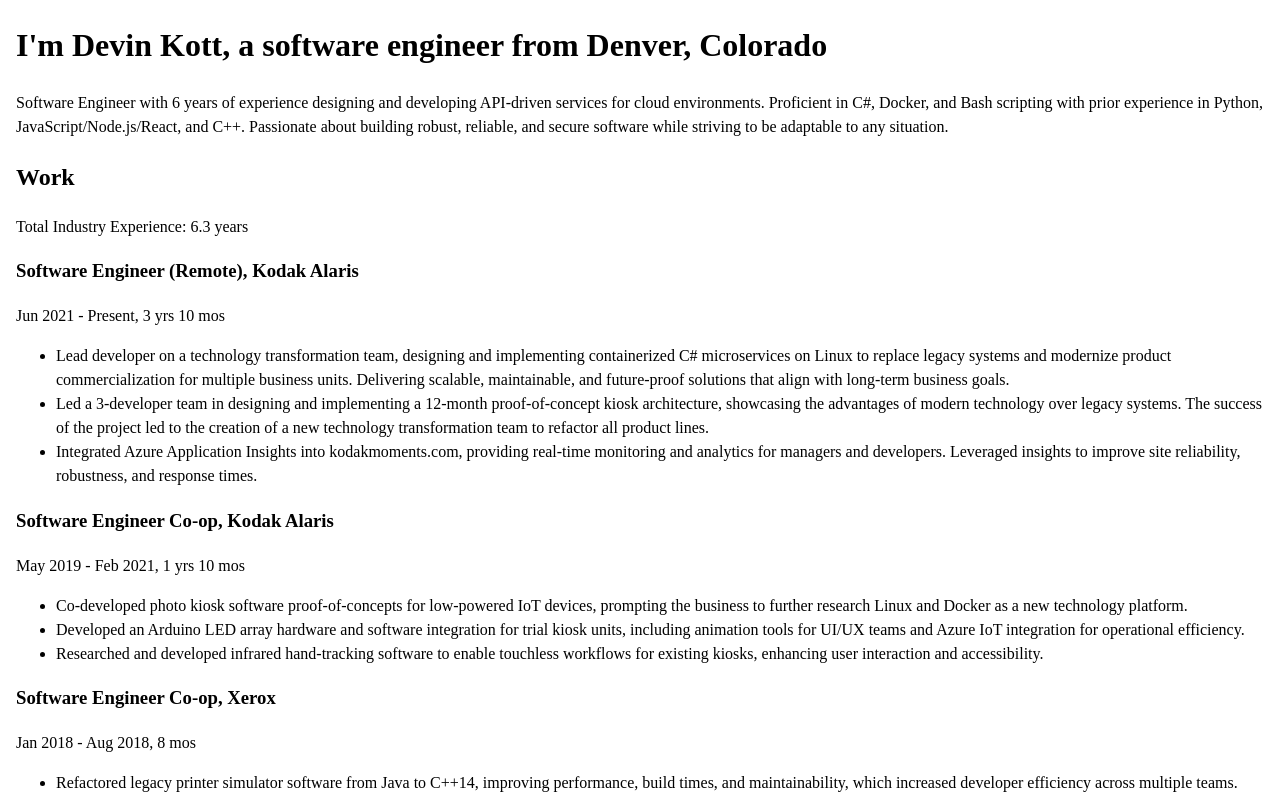
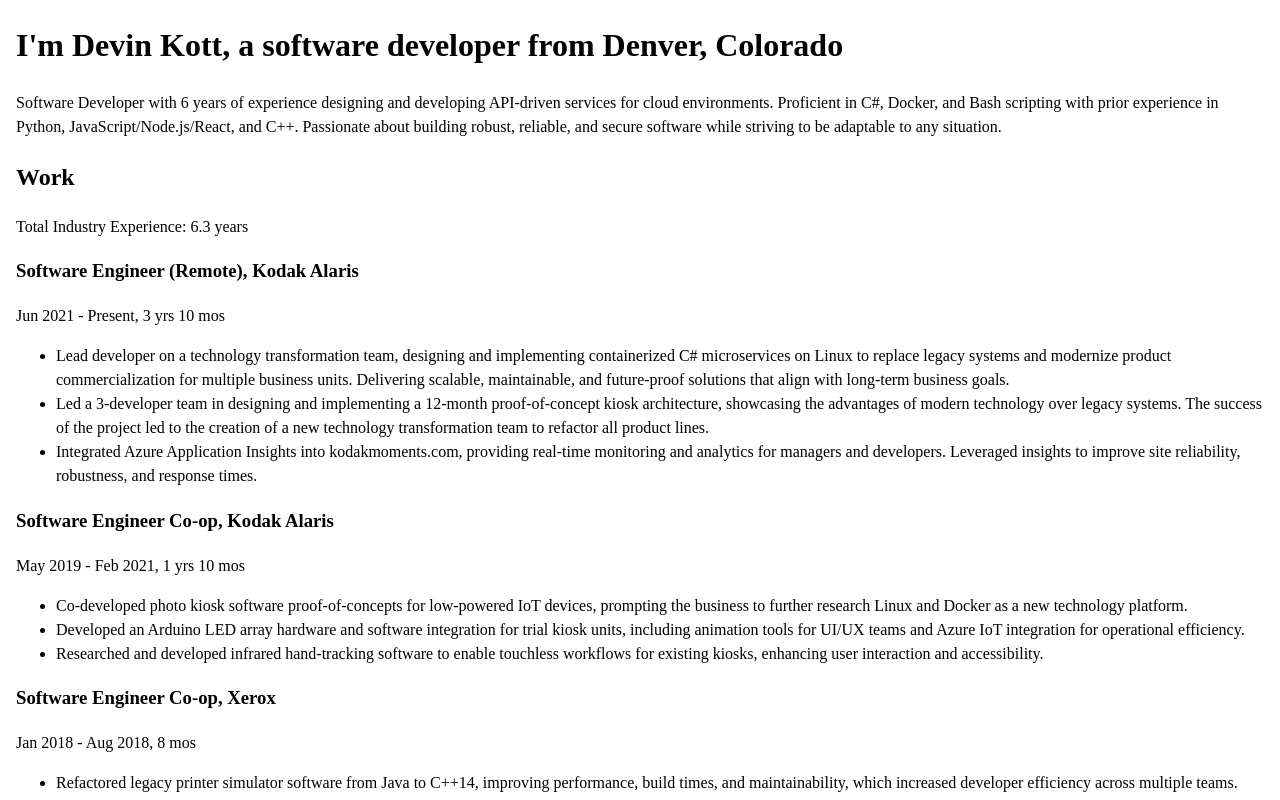
Before and after one commit to DevinKott/website-basic, a website: page template.hbs in a window 1280 px wide. Shown: the top 800 px of the page. Drawn offline with nearby package versions, Linux system fonts and the light colour scheme; files that its build step writes are made by us from their sources.

Commit message:
Switch engineer -> developer

```diff
--- a/data.json
+++ b/data.json
@@ -4,7 +4,7 @@
     "SiteDescription": "Portfolio of Devin Kott, Software Developer",
     "location": "Denver, Colorado",
     "year": "2025",
-    "professionalSummary": "Software Engineer with 6 years of experience designing and developing API-driven services for cloud environments. Proficient in C#, Docker, and Bash scripting with prior experience in Python, JavaScript/Node.js/React, and C++. Passionate about building robust, reliable, and secure software while striving to be adaptable to any situation.",
+    "professionalSummary": "Software Developer with 6 years of experience designing and developing API-driven services for cloud environments. Proficient in C#, Docker, and Bash scripting with prior experience in Python, JavaScript/Node.js/React, and C++. Passionate about building robust, reliable, and secure software while striving to be adaptable to any situation.",
     "schoolName": "Rochester Institute of Technology",
     "jobs": [
         {
--- a/template.hbs
+++ b/template.hbs
@@ -49,7 +49,7 @@
     </head>
     <body>
         <header>
-            <h1>I'm {{firstName}} {{lastName}}, a software engineer from {{location}}</h1>
+            <h1>I'm {{firstName}} {{lastName}}, a software developer from {{location}}</h1>
             <p>{{professionalSummary}}</p>
         </header>
         <main>
```
